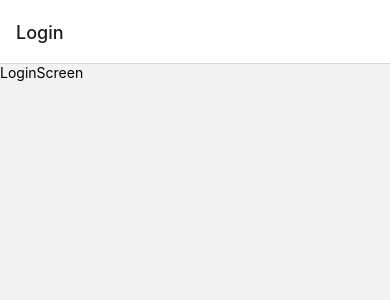
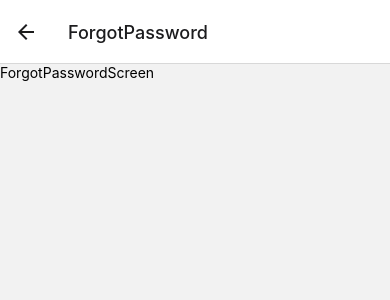
Before and after one commit to erenavar/meditation-app, a React Native app: screen /ForgotPassword in a window 390 px wide. Before the commit this address had no page. Shown: the top 300 px of the page. Built offline with nearby package versions, Linux system fonts and the light colour scheme.

Commit message:
add login and forgotpassword screen stacks and create types of navigation file

```diff
--- a/src/navigation/MainNavigation.tsx
+++ b/src/navigation/MainNavigation.tsx
@@ -1,14 +1,17 @@
 import { NavigationContainer } from "@react-navigation/native";
 import { createNativeStackNavigator } from "@react-navigation/native-stack";
 import LoginScreen from "../screens/LoginScreen";
+import ForgotPasswordScreen from "../screens/ForgotPasswordScreen";
+import { RootStackParamList } from "./types";
 
-const Stack = createNativeStackNavigator();
+const Stack = createNativeStackNavigator<RootStackParamList>();
 
 function MainNavigation() {
   return (
     <NavigationContainer>
       <Stack.Navigator>
         <Stack.Screen name="Login" component={LoginScreen} />
+        <Stack.Screen name="ForgotPassword" component={ForgotPasswordScreen} />
       </Stack.Navigator>
     </NavigationContainer>
   );
--- /dev/null
+++ b/src/navigation/types.ts
@@ -0,0 +1,7 @@
+import ForgotPasswordScreen from "../screens/ForgotPasswordScreen";
+import LoginScreen from "../screens/LoginScreen";
+
+export type RootStackParamList = {
+    LoginScreen: undefined;
+    ForgotPasswordScreen: undefined
+}
--- a/src/screens/ForgotPasswordScreen.tsx
+++ b/src/screens/ForgotPasswordScreen.tsx
@@ -0,0 +1,14 @@
+import { StyleSheet, Text, View } from "react-native";
+import React from "react";
+
+const ForgotPasswordScreen = () => {
+  return (
+    <View>
+      <Text>ForgotPasswordScreen</Text>
+    </View>
+  );
+};
+
+export default ForgotPasswordScreen;
+
+const styles = StyleSheet.create({});
```
